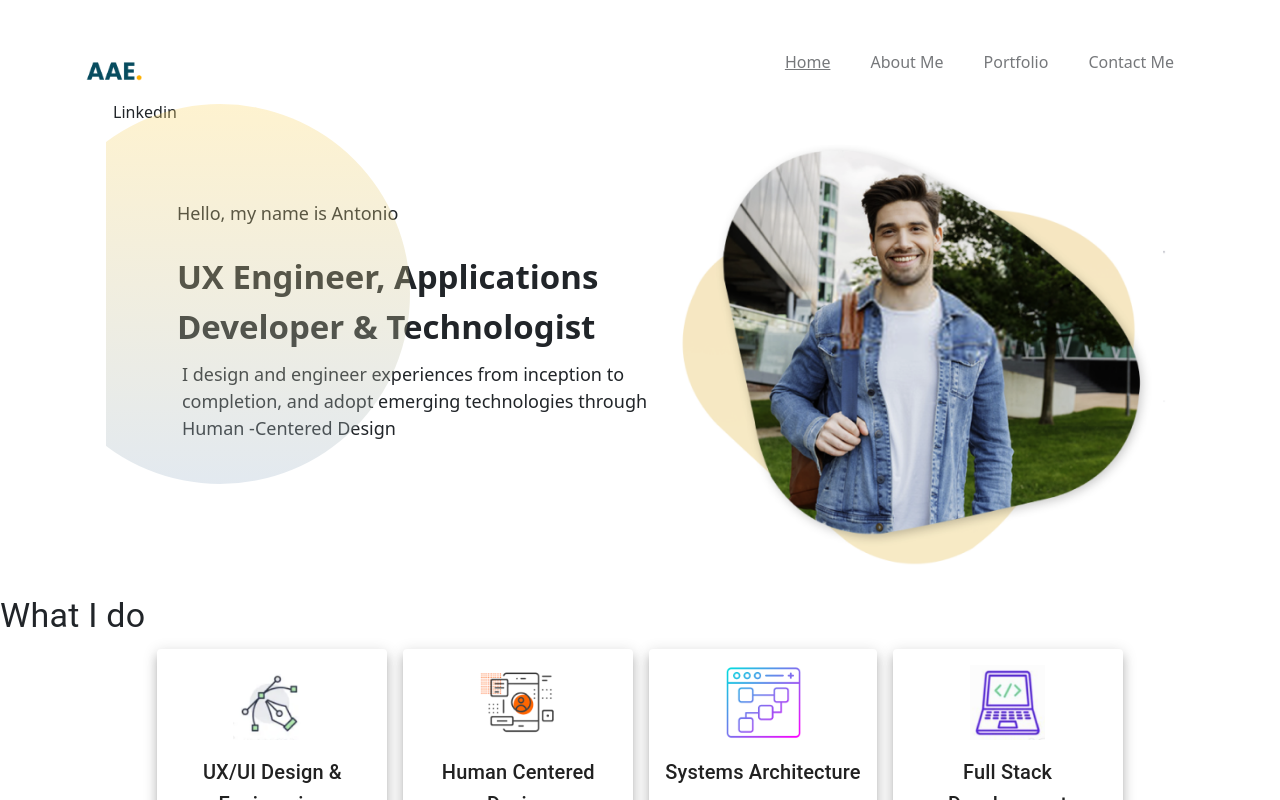
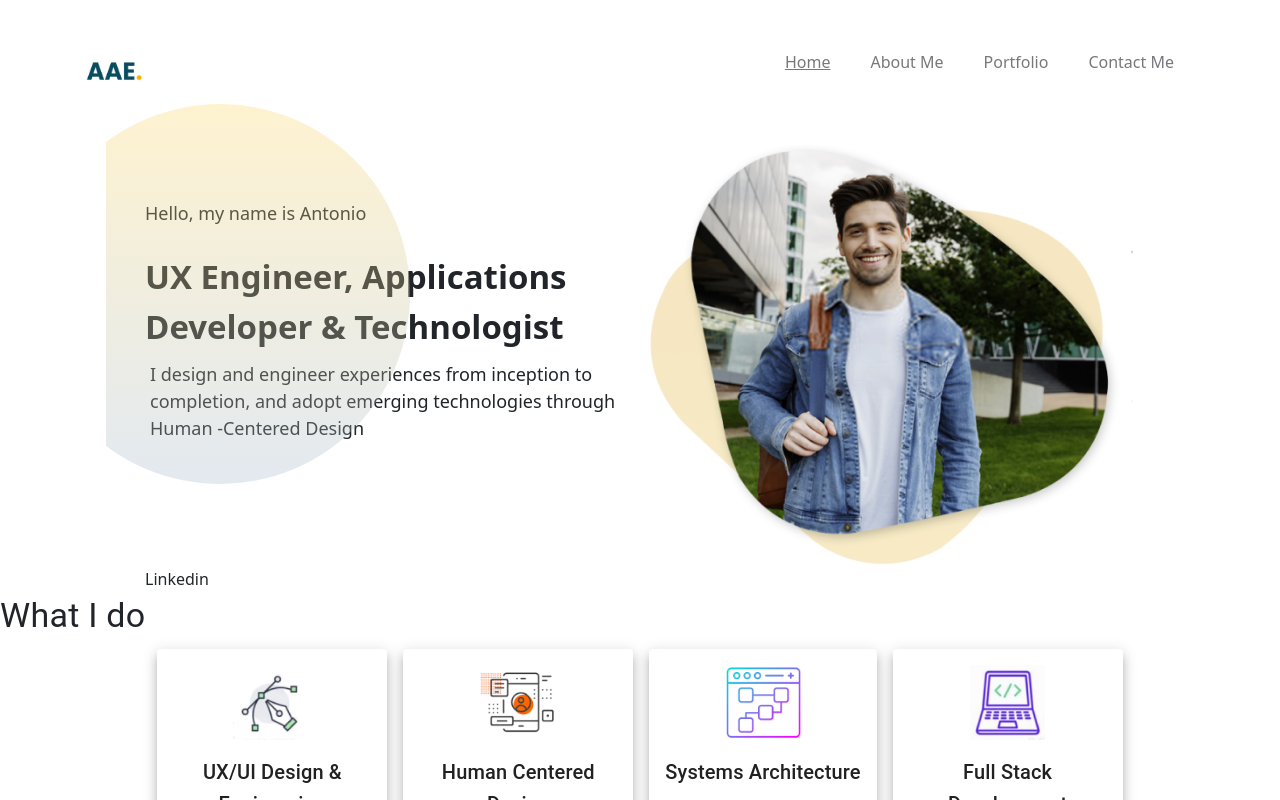
Before and after one commit to aeggermont/aae-portfolio-2023, a React (Create React App) app: page / in a window 1280 px wide. Shown: the top 800 px of the page. Built offline with nearby package versions, Linux system fonts and the light colour scheme.

Commit message:
moved contact inside header info

```diff
--- a/src/Components/landing_page/landing_page.jsx
+++ b/src/Components/landing_page/landing_page.jsx
@@ -19,12 +19,13 @@ function LandingPage() {
                         <span className="heading-primary-intro"> Hello, my name is Antonio </span>
                         <span className="heading-primary-main"> UX Engineer, Applications Developer & Technologist </span>
                         <span className="heading-primary-sub"> I design and engineer experiences from inception to completion, and adopt emerging technologies through Human -Centered Design</span>
+
+                        <div class="contact-area">
+                            <span> Linkedin </span>
+                        </div>
                     </div>
 
-                    <div class="contact-area">
-                        <span> Linkedin </span>
 
-                    </div>
                 </div>
                 <div className="sphere-shape"></div>
 
```
